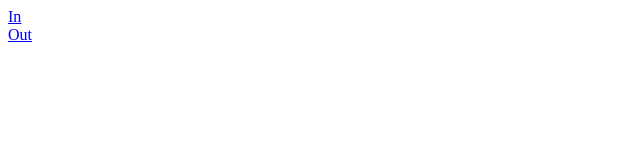
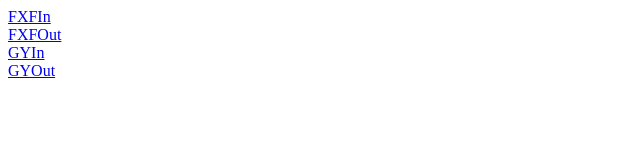
Before and after one commit to 617king/617king.github.io, a plain HTML site: page index.html in a window 1280 px wide. Shown: the whole page, without its empty margins (0-640 px from the left). Drawn offline with Linux system fonts and the light colour scheme.

Commit message:
Update index.html

```diff
--- a/index.html
+++ b/index.html
@@ -5,8 +5,11 @@
     <meta name="viewport" content="width=device-width,initial-scale=1,maximum-scale=1,user-scalable=no">
         <meta name="apple-mobile-web-app-capable" content="yes">
 
-
-<a href="gyin.html" tppabs="https://617king.github.io/gyin.html">In</a>
+<a href="gyin.html" tppabs="https://617king.github.io/gyin.html">FXFIn</a>
 <br>
-<a href="gyout.html" tppabs="https://617king.github.io/gyout.html">Out</a>
+<a href="gyout.html" tppabs="https://617king.github.io/gyout.html">FXFOut</a>
+<br>
+<a href="gyin.html" tppabs="https://617king.github.io/gyin.html">GYIn</a>
+<br>
+<a href="gyout.html" tppabs="https://617king.github.io/gyout.html">GYOut</a>
 </body></html>
```
